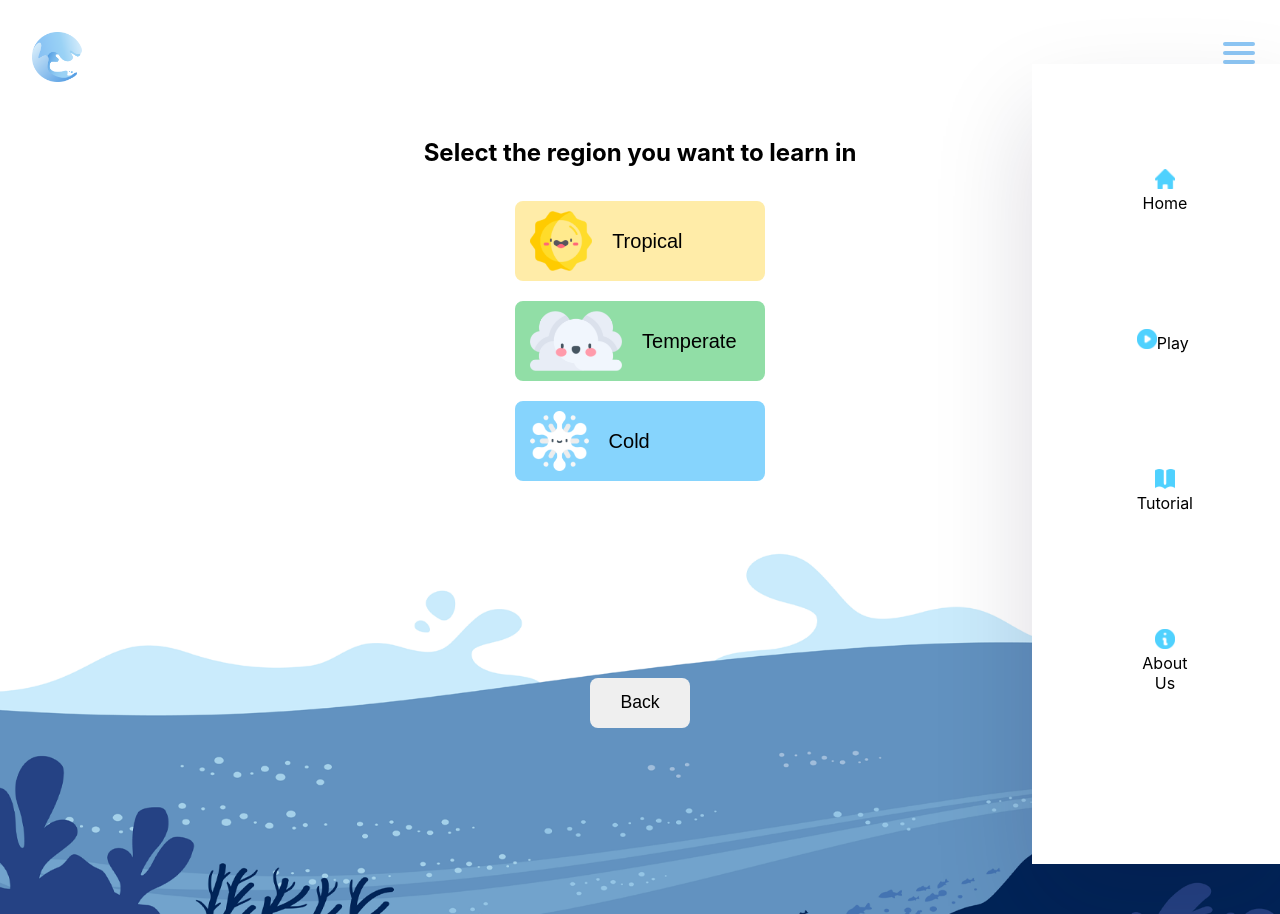
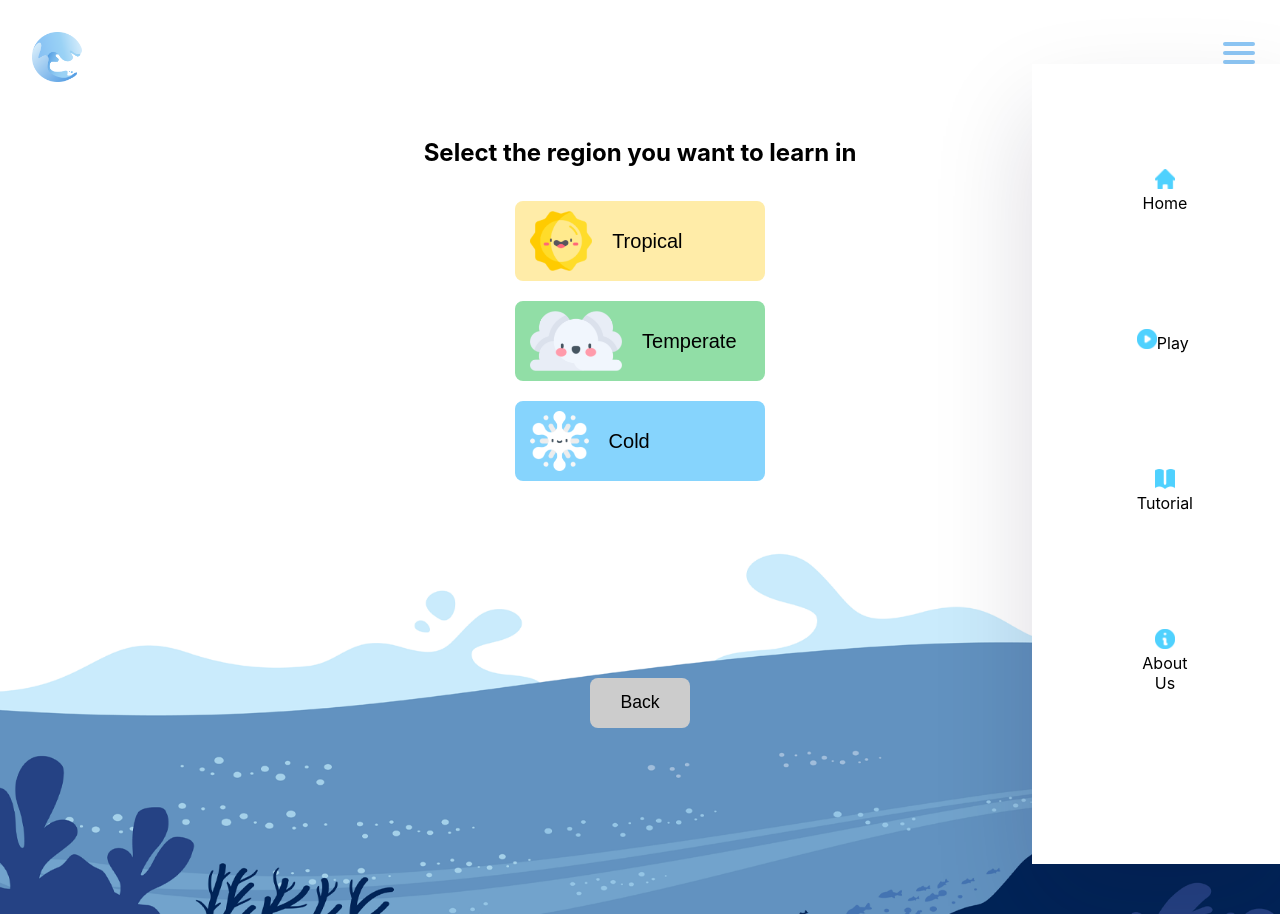
Before and after one commit to Pureum309/oceeco, a Next.js app in the folder finalapp/: page /questions in a window 1280 px wide. In both pictures the pointer is over the button "Back". Built offline with nearby package versions, Linux system fonts and the light colour scheme.

Commit message:
add hover and cusor pointer on back button

```diff
--- a/finalapp/styles/Home.module.css
+++ b/finalapp/styles/Home.module.css
@@ -202,6 +202,11 @@
   font-size: 1.10em;
 }
 
+.backbutton button:hover {
+  background-color:#CCC;
+  cursor: pointer;
+}
+
 .lcase {
   text-transform: lowercase;
 }
```
